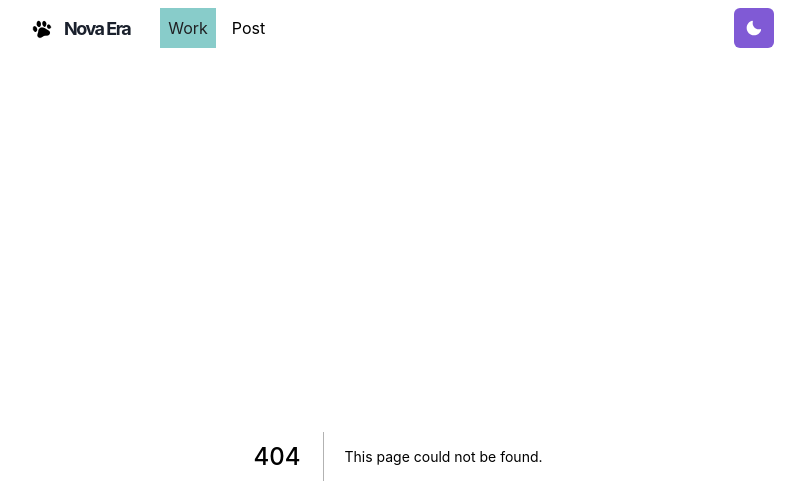
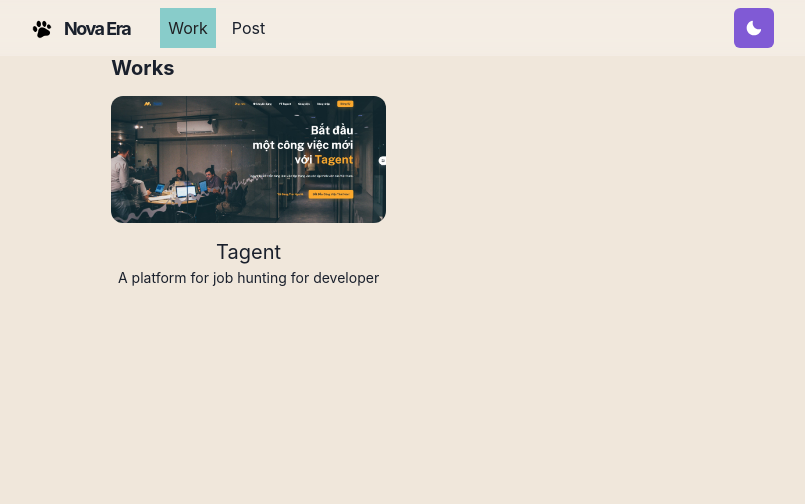
Before and after one commit to phaminhieuu/novaera, a Next.js app: page /works in a window 1280 px wide. Before the commit this address had no page. Shown: the top 504 px of the page, without its empty margins (242-1047 px from the left). Built offline with nearby package versions, Linux system fonts and the light colour scheme.

Commit message:
create works page and update layout

```diff
--- /dev/null
+++ b/components/grid-item.tsx
@@ -0,0 +1,79 @@
+import NextLink from 'next/link'
+import Image from 'next/image'
+import { Box, Text, LinkBox, LinkOverlay } from '@chakra-ui/react'
+import { Global } from '@emotion/react'
+import { ReactChild } from 'react'
+
+export type GridItemProps = {
+	children: ReactChild
+	href: string
+	title: string
+	thumbnail: StaticImageData
+}
+
+export type WorkGridItemProps = {
+	children: ReactChild | string
+	id: string
+	title: string
+	thumbnail: StaticImageData
+}
+
+export const GridItem = ({
+	children,
+	href,
+	title,
+	thumbnail,
+}: GridItemProps) => (
+	<Box w="100%" align="center">
+		<LinkBox>
+			<Image
+				src={thumbnail}
+				alt={title}
+				className="grid-item-thumbnail"
+				placeholder="blur"
+				loading="lazy"
+			/>
+			<LinkOverlay href={href} target="_blank">
+				<Text mt={2}>{title}</Text>
+			</LinkOverlay>
+			<Text fontSize={14}>{children}</Text>
+		</LinkBox>
+	</Box>
+)
+
+export const WorkGridItem = ({
+	children,
+	id,
+	title,
+	thumbnail,
+}: WorkGridItemProps) => (
+	<Box w="100%" align="center">
+		<NextLink href={`works/${id}`}>
+			<LinkBox cursor="pointer">
+				<Image
+					src={thumbnail}
+					alt={title}
+					className="grid-item-thumbnail"
+					placeholder="blur"
+				/>
+				<LinkOverlay href={`works/${id}`}>
+					<Text mt={2} fontSize={20}>
+						{title}
+					</Text>
+				</LinkOverlay>
+
+				<Text fontSize={14}>{children}</Text>
+			</LinkBox>
+		</NextLink>
+	</Box>
+)
+
+export const GridItemStyle = () => (
+	<Global
+		styles={`
+      .grid-item-thumbnail {
+        border-radius: 12px;
+      }
+    `}
+	/>
+)
--- /dev/null
+++ b/components/layouts/article.tsx
@@ -0,0 +1,39 @@
+import { motion } from 'framer-motion'
+import Head from 'next/head'
+import { ReactChild } from 'react'
+import { GridItemStyle } from '../grid-item'
+
+export type LayoutProps = {
+	children: ReactChild
+	title?: string
+}
+
+const variants = {
+	hidden: { opacity: 0, x: 0, y: 20 },
+	enter: { opacity: 1, x: 0, y: 0 },
+	exit: { opacity: 0, x: 0, y: 20 },
+}
+
+const Layout = ({ children, title }: LayoutProps) => (
+	<motion.article
+		initial="hidden"
+		animate="enter"
+		exit="exit"
+		variants={variants}
+		transition={{ duration: 0.4, type: 'easeInOut' }}
+		style={{ position: 'relative' }}
+	>
+		<>
+			{title && (
+				<Head>
+					<title>{title} - Pham Minh Hieu</title>
+				</Head>
+			)}
+			{children}
+
+			<GridItemStyle />
+		</>
+	</motion.article>
+)
+
+export default Layout
--- a/components/section.tsx
+++ b/components/section.tsx
@@ -10,7 +10,7 @@ export const MotionBox: React.FC<MotionBoxProps> = motion(chakra.div)
 
 export type SectionProps = {
 	children: ReactChild[] | ReactChild
-	delay: number
+	delay?: number
 }
 
 const Section = ({ children, delay = 0 }: SectionProps) => (
--- a/components/theme-toggle-button.tsx
+++ b/components/theme-toggle-button.tsx
@@ -1,17 +1,28 @@
+import { AnimatePresence, motion } from 'framer-motion'
 import { IconButton, useColorMode, useColorModeValue } from '@chakra-ui/react'
 import { SunIcon, MoonIcon } from '@chakra-ui/icons'
-
 
 const ThemeToggleButton = () => {
 	const { toggleColorMode } = useColorMode()
 
 	return (
+		<AnimatePresence exitBeforeEnter initial={false}>
+			<motion.div
+				style={{ display: 'inline-block' }}
+				key={useColorModeValue('light', 'dark')}
+				initial={{ y: -20, opacity: 0 }}
+				animate={{ y: 0, opacity: 1 }}
+				exit={{ y: 20, opacity: 0 }}
+				transition={{ duration: 0.2 }}
+			>
 				<IconButton
 					aria-label="Toggle theme"
 					colorScheme={useColorModeValue('purple', 'orange')}
 					icon={useColorModeValue(<MoonIcon />, <SunIcon />)}
 					onClick={toggleColorMode}
 				></IconButton>
+			</motion.div>
+		</AnimatePresence>
 	)
 }
 
--- a/pages/_app.tsx
+++ b/pages/_app.tsx
@@ -3,6 +3,7 @@ import Layout from '../components/layouts/main'
 import '../styles/globals.css'
 import type { AppProps } from 'next/app'
 import theme from '../lib/theme'
+import { AnimatePresence } from 'framer-motion'
 import Fonts from '../components/font'
 
 function Website({ Component, pageProps, router }: AppProps) {
@@ -10,7 +11,9 @@ function Website({ Component, pageProps, router }: AppProps) {
 		<ChakraProvider theme={theme}>
 			<Fonts />
 			<Layout router={router}>
-				<Component {...pageProps} key={router.route} />
+				<AnimatePresence exitBeforeEnter initial={true}>
+					<Component {...pageProps} key={router.route} />
+				</AnimatePresence>
 			</Layout>
 		</ChakraProvider>
 	)
--- /dev/null
+++ b/pages/works.tsx
@@ -0,0 +1,26 @@
+import { Container, Box, Heading, SimpleGrid, Divider } from '@chakra-ui/layout'
+import Section from '../components/section'
+import { WorkGridItem } from '../components/grid-item'
+import thumbTagent from '../public/images/works/tagent_01.jpg'
+import Layout from '../components/layouts/article'
+
+const Works = () => {
+	return (
+		<Layout title="Works">
+			<Container>
+				<Heading as="h3" fontSize={20} mb={4}>
+					Works
+				</Heading>
+				<SimpleGrid columns={[1, 1, 2]} gap={6}>
+					<Section>
+						<WorkGridItem id="tagent" title="Tagent" thumbnail={thumbTagent}>
+							A platform for job hunting for developer
+						</WorkGridItem>
+					</Section>
+				</SimpleGrid>
+			</Container>
+		</Layout>
+	)
+}
+
+export default Works
```
Also changed, not shown: pages/index.tsx (+8 -5 lines), public/images/works/tagent_01.jpg (added). Lines whose indentation alone changed are shown as unchanged.
